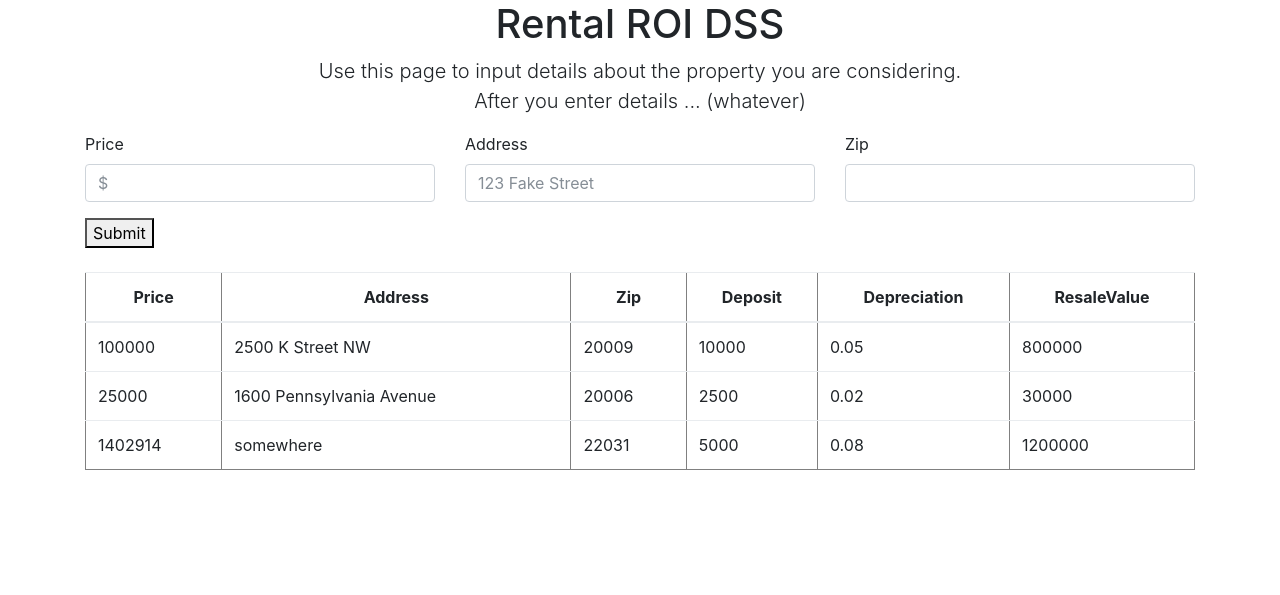
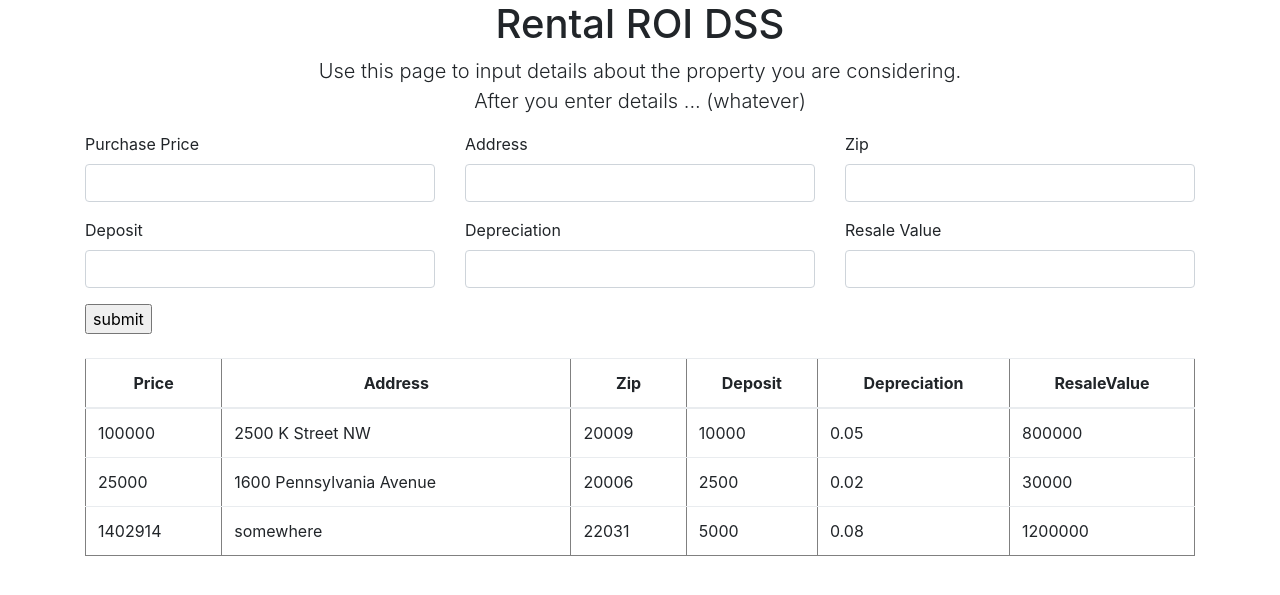
Before and after one commit to kknoche2/syst542, a Flask app: page / in a window 1280 px wide. Shown: the top 595 px of the page. Run offline with Flask 2, Linux system fonts and the light colour scheme; some libraries are stand-ins or nearby versions.

Commit message:
Refactored to use wtforms

```diff
--- a/app.py
+++ b/app.py
@@ -1,32 +1,51 @@
-from flask import Flask, render_template, request
+from flask import Flask, render_template, request, redirect, url_for, flash
 import os
 import pandas as pd
 import numpy as np
 import sqlite3
+from forms import PropertyForm
 
 app = Flask(__name__)
 app.config.from_object(os.environ['APP_SETTINGS'])
 conn = sqlite3.connect('dss.db', check_same_thread=False)
 
 
+def flash_errors(form):
+	for field, errors in form.errors.items():
+		for error in errors:
+			flash(u"Error in the %s field - %s" % (
+				getattr(form, field).label.text, error
+				))
+			print(getattr(form, field).label.text, error)
+
+
 @app.route('/', methods=['GET','POST'])
 def index():
+	form = PropertyForm(request.form)
 	if request.method == 'POST':
-		# Add row to database
-		cursor = conn.cursor()
-		cursor.execute("INSERT INTO propertyDetails VALUES(?, ?, ?)",
-							(request.form['price'],
-							 request.form['address'],
-							 request.form['zip']))
-		conn.commit()
+		if form.validate():
+			# Add row to database
+			cursor = conn.cursor()
+			cursor.execute("INSERT INTO propertyDetails VALUES(?, ?, ?, ?, ?, ?)",
+								(request.form['price'],
+								 request.form['address'],
+								 request.form['zip'],
+								 request.form['deposit'],
+								 request.form['depreciation'],
+								 request.form['resale_value']))
+			conn.commit()
 
-		# Display database contents (including new row)
-		query_string = "SELECT * FROM propertyDetails"
-		df = pd.read_sql(query_string,conn)
+			# Display database contents (including new row)
+			query_string = "SELECT * FROM propertyDetails"
+			df = pd.read_sql(query_string,conn)
 
-		html_table = df.to_html(classes="table", index=False, justify='center', border=None)
+			html_table = df.to_html(classes="table", index=False, justify='center', border=None)
 
-		return render_template('index.html', table=html_table)
+			#return render_template('index.html', table=html_table)
+			return redirect(url_for('index'))
+		else:
+			flash_errors(form)
+			return redirect(url_for('index'))
 
 	# if not post - display database contents
 	query_string = "SELECT * FROM propertyDetails"
@@ -34,7 +53,9 @@ def index():
 
 	html_table = df.to_html(classes="table", index=False, justify='center', border=None)
 
-	return render_template('index.html', table=html_table)
+	#wtform = PropertyForm(address=u'123 Fake Street')
+
+	return render_template('index.html', table=html_table, wtform=form)
 
 
 if __name__ == '__main__':
--- a/conda-requirements.txt
+++ b/conda-requirements.txt
@@ -24,5 +24,6 @@ sqlite=3.13.0=0
 tk=8.5.18=0
 werkzeug=0.12.2=py36_0
 wheel=0.29.0=py36_0
+wtforms=2.1=py36_0
 xz=5.2.3=0
 zlib=1.2.11=0
--- /dev/null
+++ b/forms.py
@@ -0,0 +1,9 @@
+from wtforms import Form, BooleanField, StringField, IntegerField, validators
+
+class PropertyForm(Form):
+	price = IntegerField('Purchase Price')
+	address = StringField('Address')
+	zip = IntegerField('Zip')
+	deposit = IntegerField('Deposit')
+	depreciation = StringField('Depreciation')
+	resale_value = IntegerField('Resale Value')
--- a/requirements.txt
+++ b/requirements.txt
@@ -1,3 +1,4 @@
+autoenv==1.0.0
 awscli==1.11.185
 botocore==1.7.43
 certifi==2016.2.28
@@ -19,3 +20,4 @@ rsa==3.4.2
 s3transfer==0.1.11
 six==1.11.0
 Werkzeug==0.12.2
+WTForms==2.1
--- a/templates/index.html
+++ b/templates/index.html
@@ -23,31 +23,57 @@
 			<br>
 			After you enter details ... (whatever)
 			</p>
+		</div>
 
+		<!-- /#instructions -->
+		<div id="flashing">
+			{% with messages = get_flashed_messages() %}
+				{% if messages %}
+					<div class="alert alert-danger" role="alert">
+						<ul class=flashes>
+							{% for message in messages %}
+								<li>{{ message }}</li>
+							{% endfor %}
+						</ul>
+					</div>
+				{% endif %}
+			{% endwith %}
 		</div>
-		<!-- /#instructions -->
+		<!-- /#flashing -->
+
 		<form action="/" method="POST">
 			<div class="row">
 				<div class="form-group col-sm-4">
-					<label for="price">Price</label>
-					<input name="price" type="price" class="form-control" id="price" placeholder="$">
+					{{ wtform.price.label }}<br>
+					{{ wtform.price(class_="form-control") }}
 				</div>
 				<div class="form-group col-sm-4">
-					<label for="address">Address</label>
-					<input name="address" type="address" class="form-control" id="address" placeholder="123 Fake Street">
+					{{ wtform.address.label }}<br>
+					{{ wtform.address(class_="form-control") }}
 				</div>
 				<div class="form-group col-sm-4">
-					<label for="zip">Zip</label>
-					<input name="zip" type="zip" class="form-control" id="zip">
+					{{ wtform.zip.label }}<br>
+					{{ wtform.zip(class_="form-control") }}
 				</div>
 			</div>
-			<div class="button">
-				<button type="submit">Submit</button>
+			<div class="row">
+				<div class="form-group col-sm-4">
+					{{ wtform.deposit.label }}<br>
+					{{ wtform.deposit(class_="form-control") }}
+				</div>
+				<div class="form-group col-sm-4">
+					{{ wtform.depreciation.label }}<br>
+					{{ wtform.depreciation(class_="form-control") }}
+				</div>
+				<div class="form-group col-sm-4">
+					{{ wtform.resale_value.label }}<br>
+					{{ wtform.resale_value(class_="form-control") }}
+				</div>
 			</div>
-		</form>
+			<input type="submit" value="submit">
+			<br>
+			<br>
 
-
-		<br>
 		{{ table |safe }}
 </body>
 </html>
```
Also changed, not shown: dss.db.
